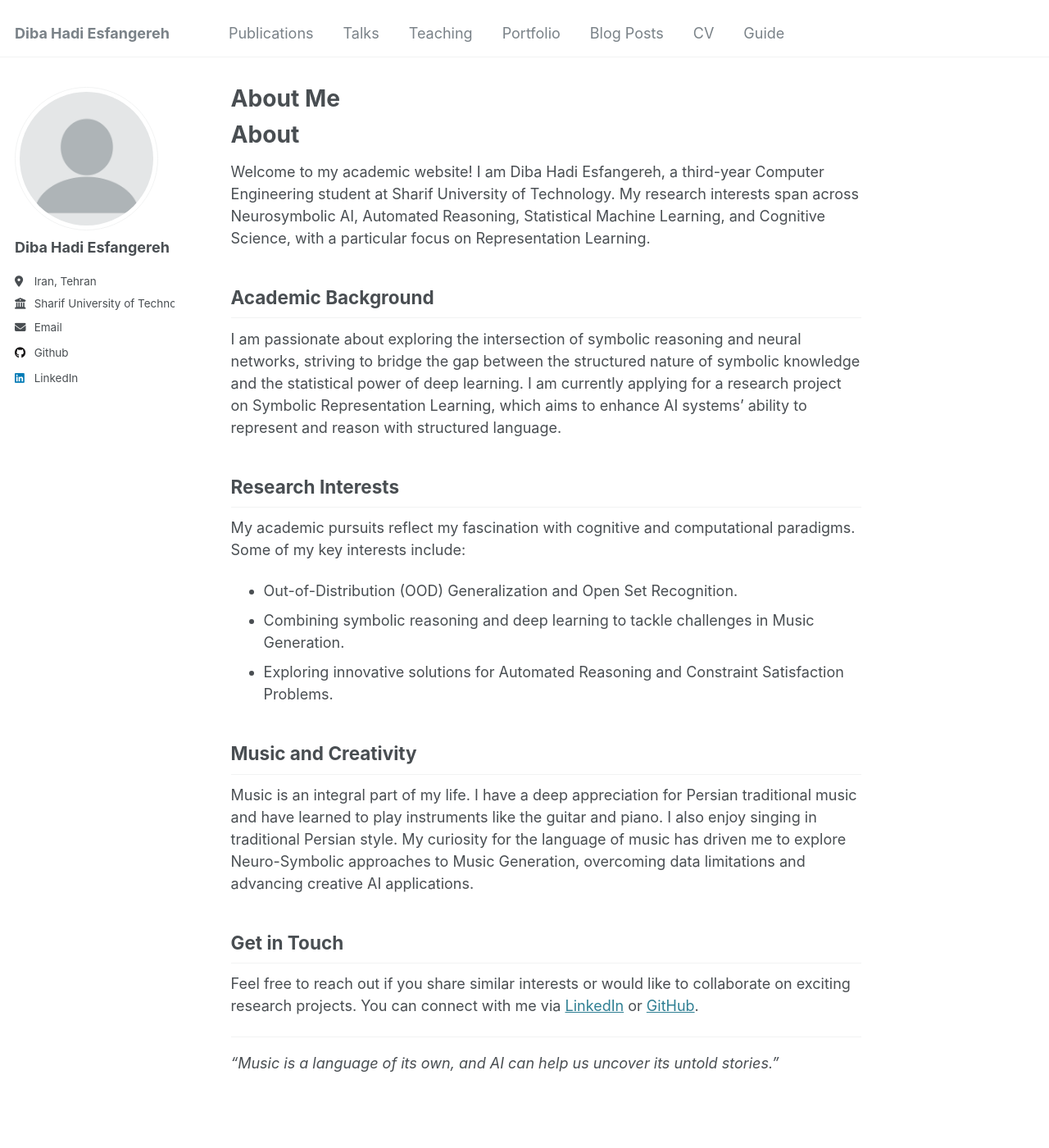
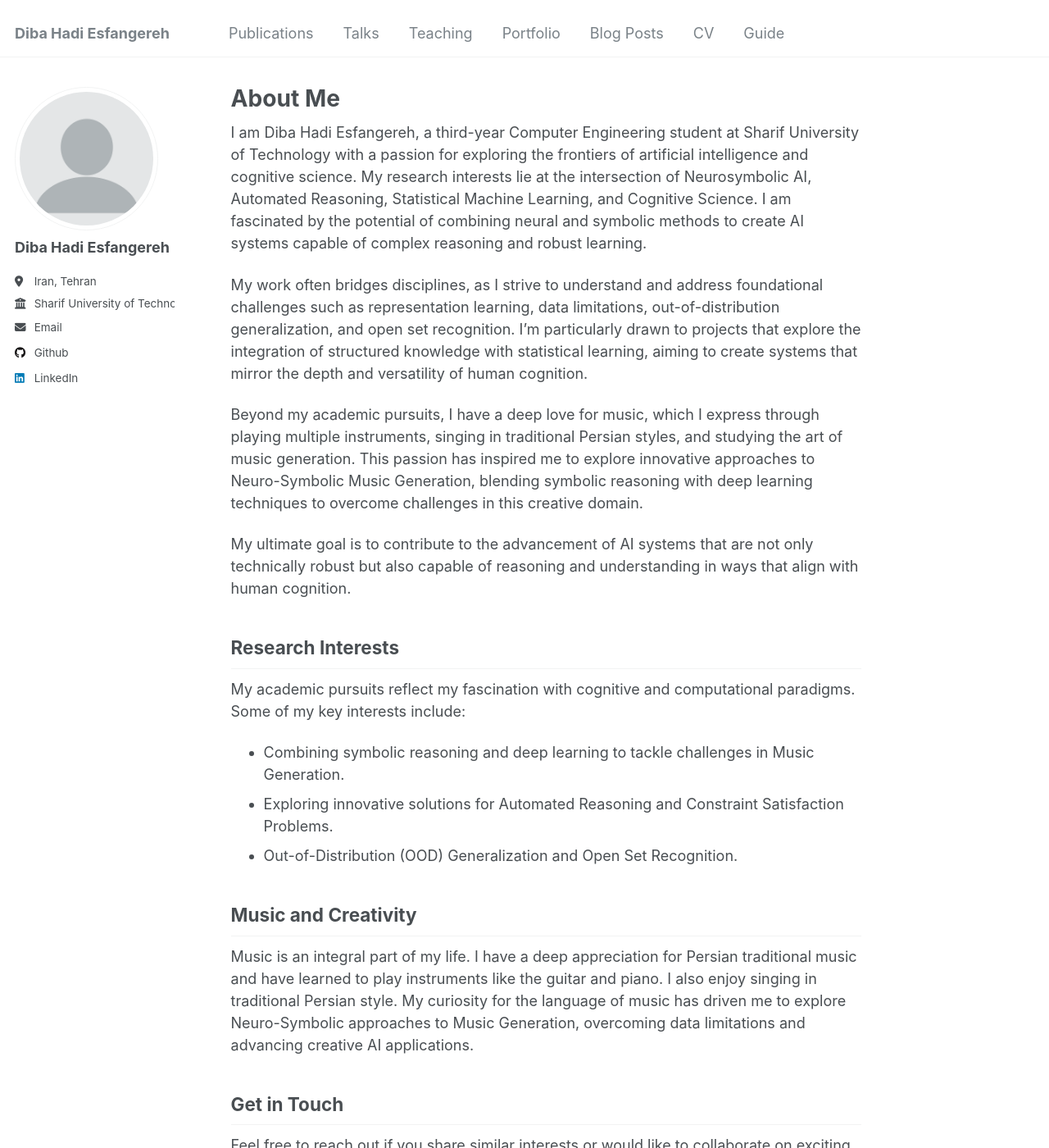
Before and after one commit to dibahadie/DibaHadiEsfangereh, a Jekyll site: the page built from _pages/about.md, in a window 1280 px wide and 1400 px high. Shown: the whole window at 82% size. Built offline with Jekyll 4.4.1, drawn with Linux system fonts in a browser that asks for light colours.

Commit message:
Update about.md

```diff
--- a/_pages/about.md
+++ b/_pages/about.md
@@ -6,21 +6,22 @@ redirect_from:
   - /about/
   - /about.html
 ---
-# About
 
-Welcome to my academic website! I am Diba Hadi Esfangereh, a third-year Computer Engineering student at Sharif University of Technology. My research interests span across Neurosymbolic AI, Automated Reasoning, Statistical Machine Learning, and Cognitive Science, with a particular focus on Representation Learning.
+I am Diba Hadi Esfangereh, a third-year Computer Engineering student at Sharif University of Technology with a passion for exploring the frontiers of artificial intelligence and cognitive science. My research interests lie at the intersection of Neurosymbolic AI, Automated Reasoning, Statistical Machine Learning, and Cognitive Science. I am fascinated by the potential of combining neural and symbolic methods to create AI systems capable of complex reasoning and robust learning.
 
-## Academic Background
+My work often bridges disciplines, as I strive to understand and address foundational challenges such as representation learning, data limitations, out-of-distribution generalization, and open set recognition. I’m particularly drawn to projects that explore the integration of structured knowledge with statistical learning, aiming to create systems that mirror the depth and versatility of human cognition.
 
-I am passionate about exploring the intersection of symbolic reasoning and neural networks, striving to bridge the gap between the structured nature of symbolic knowledge and the statistical power of deep learning. I am currently applying for a research project on Symbolic Representation Learning, which aims to enhance AI systems' ability to represent and reason with structured language.
+Beyond my academic pursuits, I have a deep love for music, which I express through playing multiple instruments, singing in traditional Persian styles, and studying the art of music generation. This passion has inspired me to explore innovative approaches to Neuro-Symbolic Music Generation, blending symbolic reasoning with deep learning techniques to overcome challenges in this creative domain.
+
+My ultimate goal is to contribute to the advancement of AI systems that are not only technically robust but also capable of reasoning and understanding in ways that align with human cognition.
 
 ## Research Interests
 
 My academic pursuits reflect my fascination with cognitive and computational paradigms. Some of my key interests include:
 
-- Out-of-Distribution (OOD) Generalization and Open Set Recognition.
 - Combining symbolic reasoning and deep learning to tackle challenges in Music Generation.
 - Exploring innovative solutions for Automated Reasoning and Constraint Satisfaction Problems.
+- Out-of-Distribution (OOD) Generalization and Open Set Recognition.
 
 ## Music and Creativity
 
```
